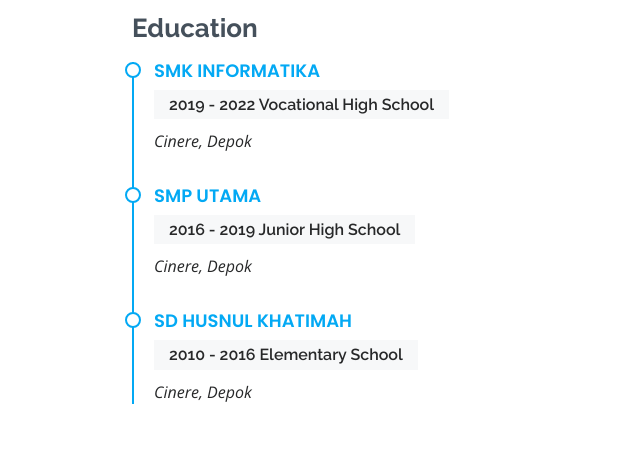
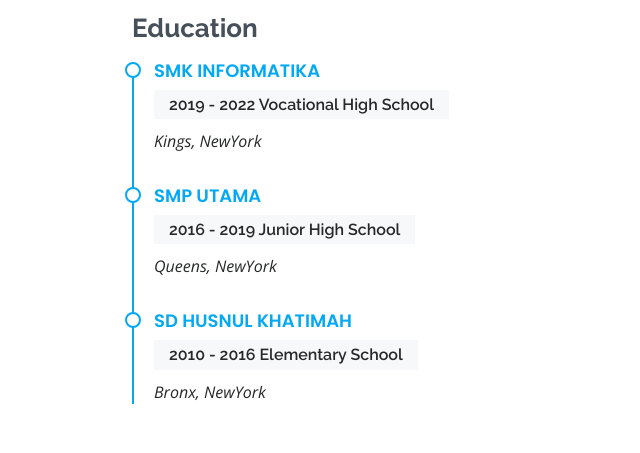
Before and after one commit to takahashiumaru/UTS-Web-Sem-3, a plain HTML site: page index.html in a window 1280 px wide. Shown: the part 2060-2513 px from the top of the page, 0-640 px from the left. Drawn offline with nearby package versions, Linux system fonts and the light colour scheme.

Commit message:
Update index.html

```diff
--- a/index.html
+++ b/index.html
@@ -126,17 +126,17 @@
             <div class="resume-item">
               <h4>SMK INFORMATIKA</h4>
               <h5>2019 - 2022 Vocational High School</h5>
-              <p><em>Cinere, Depok</em></p>
+              <p><em>Kings, NewYork</em></p>
             </div>
             <div class="resume-item">
               <h4>SMP UTAMA</h4>
               <h5>2016 - 2019 Junior High School</h5>
-              <p><em>Cinere, Depok</em></p>
+              <p><em>Queens, NewYork</em></p>
             </div>
             <div class="resume-item">
               <h4>SD Husnul Khatimah</h4>
               <h5>2010 - 2016 Elementary School</h5>
-              <p><em>Cinere, Depok</em></p>
+              <p><em>Bronx, NewYork</em></p>
             </div>
           </div>
           <div class="col-lg-6">
```
